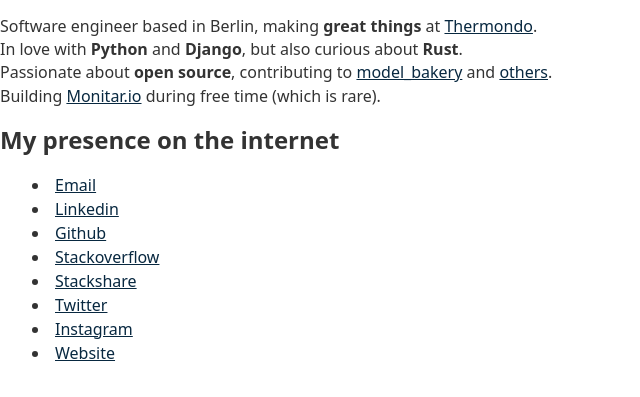
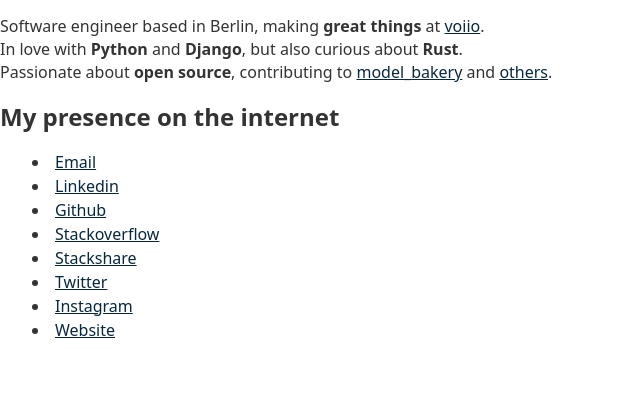
Before and after one commit to amureki/amureki.github.io, an Eleventy site: page pages/about.md in a window 1280 px wide. Shown: the part 61-458 px from the top of the page, without its empty margins (0-640 px from the left). Built offline with nearby package versions, Linux system fonts and the light colour scheme; Eleventy itself is replaced by a stand-in of ours; files that its build step writes are made by us from their sources.

Commit message:
Update about.md

```diff
--- a/pages/about.md
+++ b/pages/about.md
@@ -7,11 +7,9 @@ eleventyNavigation:
   order: 1
 ---
 
-Software engineer based in Berlin, making **great things** at [Thermondo](https://www.thermondo.de/).
+Software engineer based in Berlin, making **great things** at [voiio](https://www.voiio.de/).
 In love with **Python** and **Django**, but also curious about **Rust**.
 Passionate about **open source**, contributing to [model_bakery](https://github.com/model-bakers/model_bakery) and [others](/oss/).
-Building [Monitar.io](https://monitar.io/) during free time (which is rare).
-
 
 ## My presence on the internet
 
```
